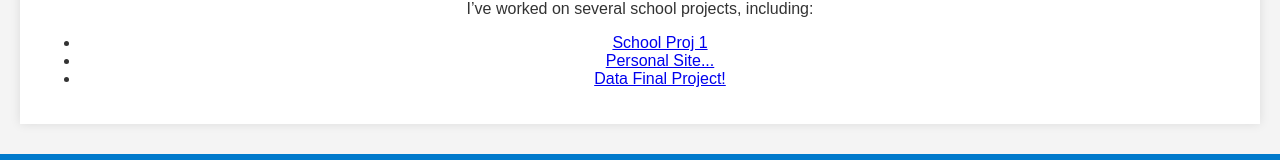
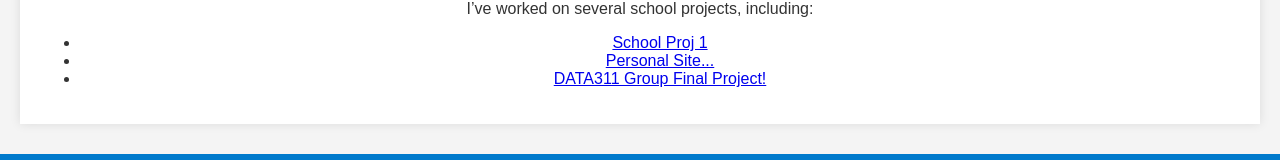
Before and after one commit to KrYthReX/KrYthReX.github.io, a plain HTML site: page index.html in a window 1280 px wide. Shown: the part 419-579 px from the top of the page. Drawn offline with Linux system fonts and the light colour scheme.

Commit message:
Updated to include blog post

```diff
--- a/index.html
+++ b/index.html
@@ -62,7 +62,7 @@
         <ul>
             <li><a href="#">School Proj 1</a></li>
             <li><a href="#">Personal Site...</a></li>
-            <li><a href="#">Data Final Project!</a></li>
+            <li><a href="blog.html">DATA311 Group Final Project!</a></li>
         </ul>
     </section>
 
```
